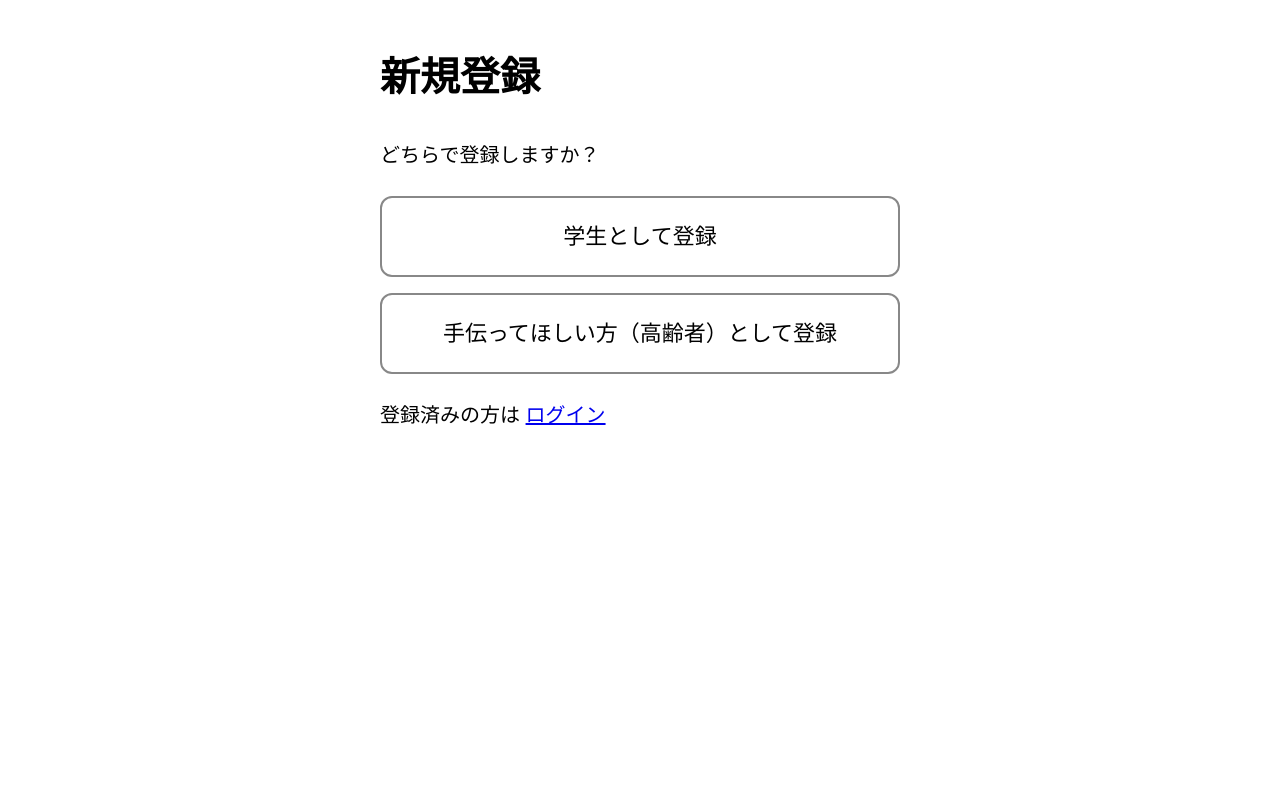
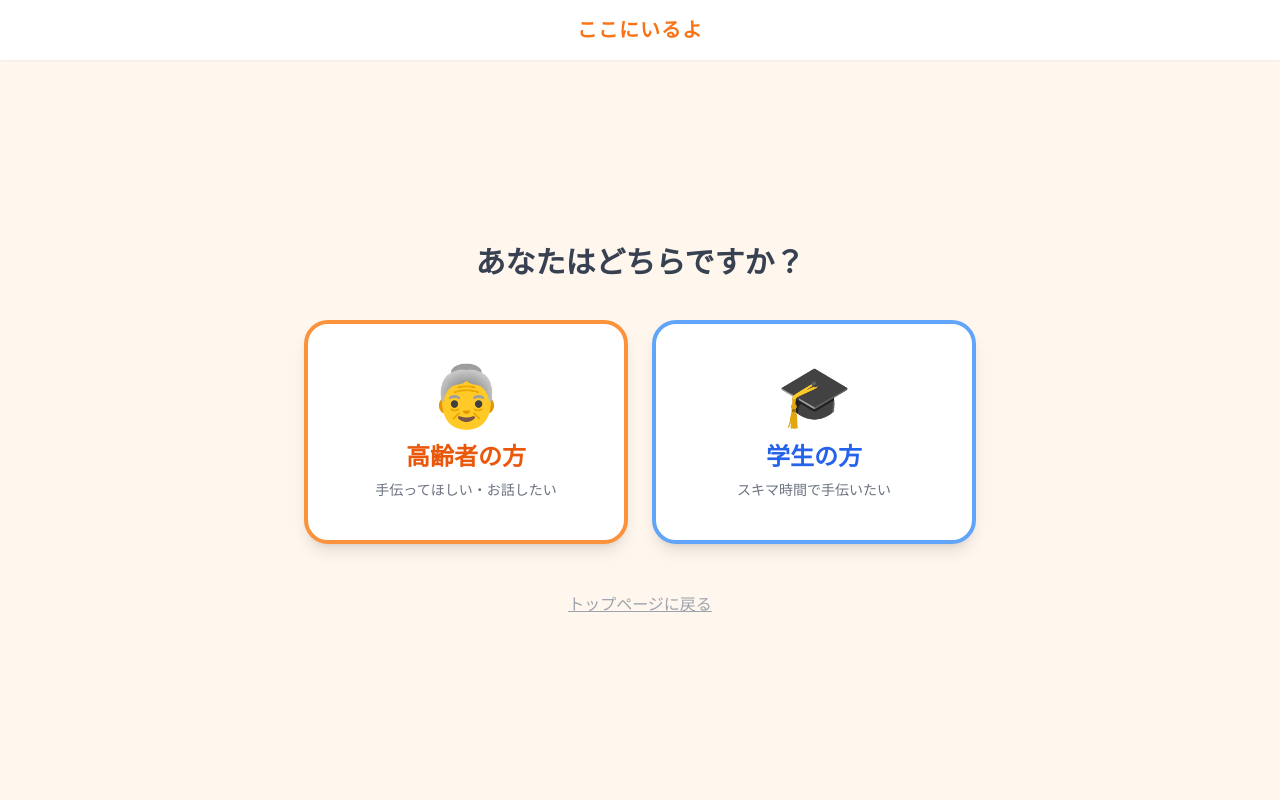
Before and after one commit to 1F10240304/team_practice_g7_t3_2026, a Django app: page /signup/ in a window 1280 px wide. Run offline with Django 5.2, Linux system fonts and the light colour scheme; some libraries are stand-ins or nearby versions.

Commit message:
役割選択ページをチームメイトのデザインに戻し、新規登録につないだ
Co-Authored-By: Claude Opus 5.5 <noreply@anthropic.com>

```diff
--- a/team_project/templates/select_role.html
+++ b/team_project/templates/select_role.html
@@ -1,19 +1,51 @@
-{% load static %}
 <!DOCTYPE html>
 <html lang="ja">
 <head>
-  <meta charset="UTF-8">
-  <meta name="viewport" content="width=device-width, initial-scale=1.0">
-  <title>新規登録</title>
-  <link rel="stylesheet" href="{% static 'css/accounts.css' %}">
+    <meta charset="UTF-8">
+    <meta name="viewport" content="width=device-width, initial-scale=1.0">
+    <title>役割の選択 | ここにいるよ</title>
+    <!-- Tailwind CSSの読み込み -->
+    <script src="https://cdn.tailwindcss.com"></script>
 </head>
-<body>
-  <h1>新規登録</h1>
-  <p>どちらで登録しますか？</p>
-  <div class="roles">
-    <a href="{% url 'student_signup' %}">学生として登録</a>
-    <a href="{% url 'senior_signup' %}">手伝ってほしい方（高齢者）として登録</a>
-  </div>
-  <p>登録済みの方は <a href="{% url 'login' %}">ログイン</a></p>
+<body class="bg-orange-50 text-gray-800 font-sans antialiased min-h-screen flex flex-col">
+
+    <!-- ヘッダー -->
+    <header class="bg-white shadow-sm py-4 px-6 text-center">
+        <h1 class="text-xl font-bold text-orange-500 tracking-wider">ここにいるよ</h1>
+    </header>
+
+    <!-- メインコンテンツ -->
+    <main class="flex-grow flex flex-col items-center justify-center p-6 text-center">
+        <h2 class="text-2xl md:text-3xl font-bold mb-10 text-gray-700">あなたはどちらですか？</h2>
+
+        <!-- ボタンを並べる枠（スマホでは縦並び、PCでは横並び） -->
+        <div class="flex flex-col md:flex-row gap-6 w-full max-w-2xl">
+
+            <!-- ① 高齢者向けボタン -->
+            <!-- 高齢者の新規登録ページ（senior_signup）へ繋いでいます -->
+            <a href="{% url 'senior_signup' %}" class="flex-1 bg-white border-4 border-orange-400 rounded-3xl p-10 hover:bg-orange-50 transition shadow-lg flex flex-col items-center justify-center group">
+                <div class="text-6xl mb-4 group-hover:scale-110 transition-transform duration-200">👵</div>
+                <h3 class="text-2xl font-bold text-orange-600 mb-2">高齢者の方</h3>
+                <p class="text-gray-500 text-sm font-medium">手伝ってほしい・お話したい</p>
+            </a>
+
+            <!-- ② 学生向けボタン -->
+            <!-- 学生の新規登録ページ（student_signup）へ繋いでいます -->
+            <a href="{% url 'student_signup' %}" class="flex-1 bg-white border-4 border-blue-400 rounded-3xl p-10 hover:bg-blue-50 transition shadow-lg flex flex-col items-center justify-center group">
+                <div class="text-6xl mb-4 group-hover:scale-110 transition-transform duration-200">🎓</div>
+                <h3 class="text-2xl font-bold text-blue-600 mb-2">学生の方</h3>
+                <p class="text-gray-500 text-sm font-medium">スキマ時間で手伝いたい</p>
+            </a>
+
+        </div>
+
+        <!-- 戻るリンク -->
+        <div class="mt-12">
+            <a href="{% url 'index' %}" class="text-gray-400 hover:text-gray-600 underline font-medium transition">
+                トップページに戻る
+            </a>
+        </div>
+    </main>
+
 </body>
 </html>
```
